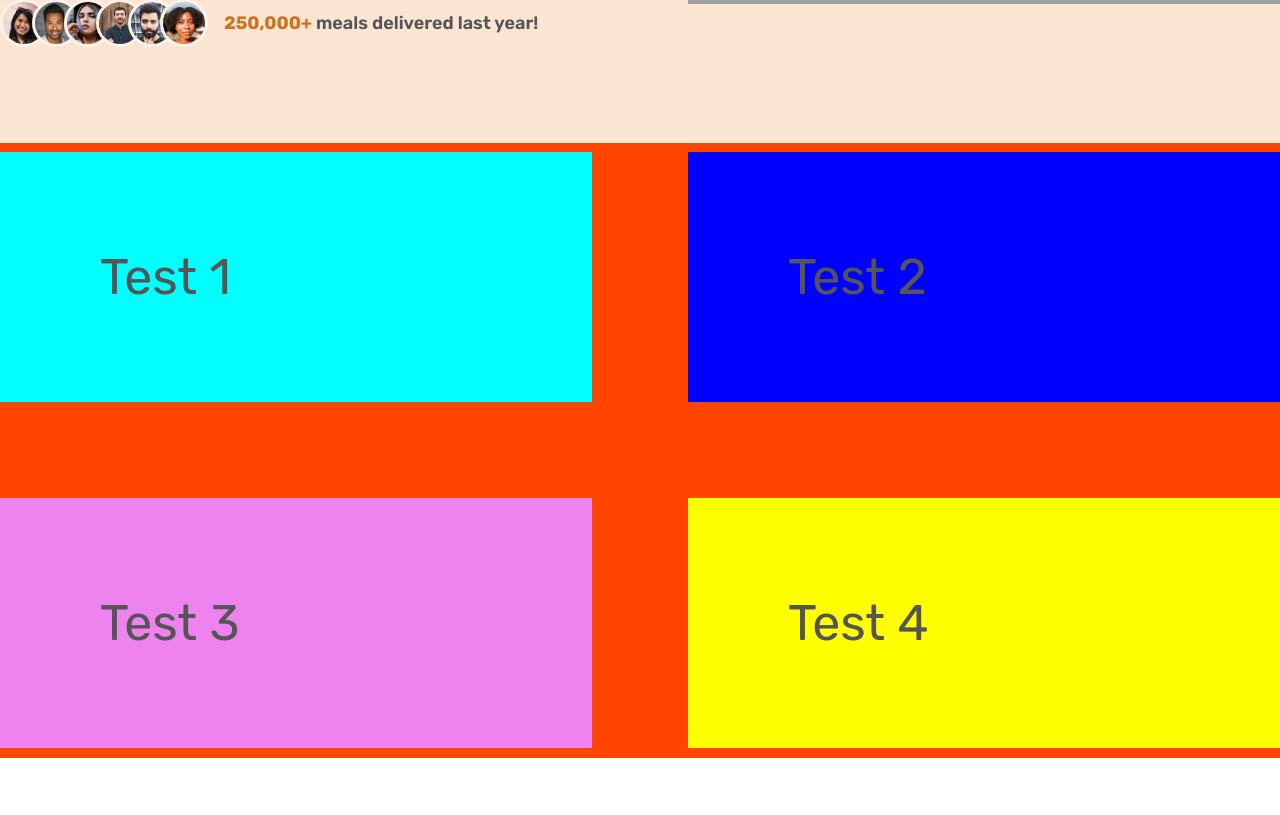
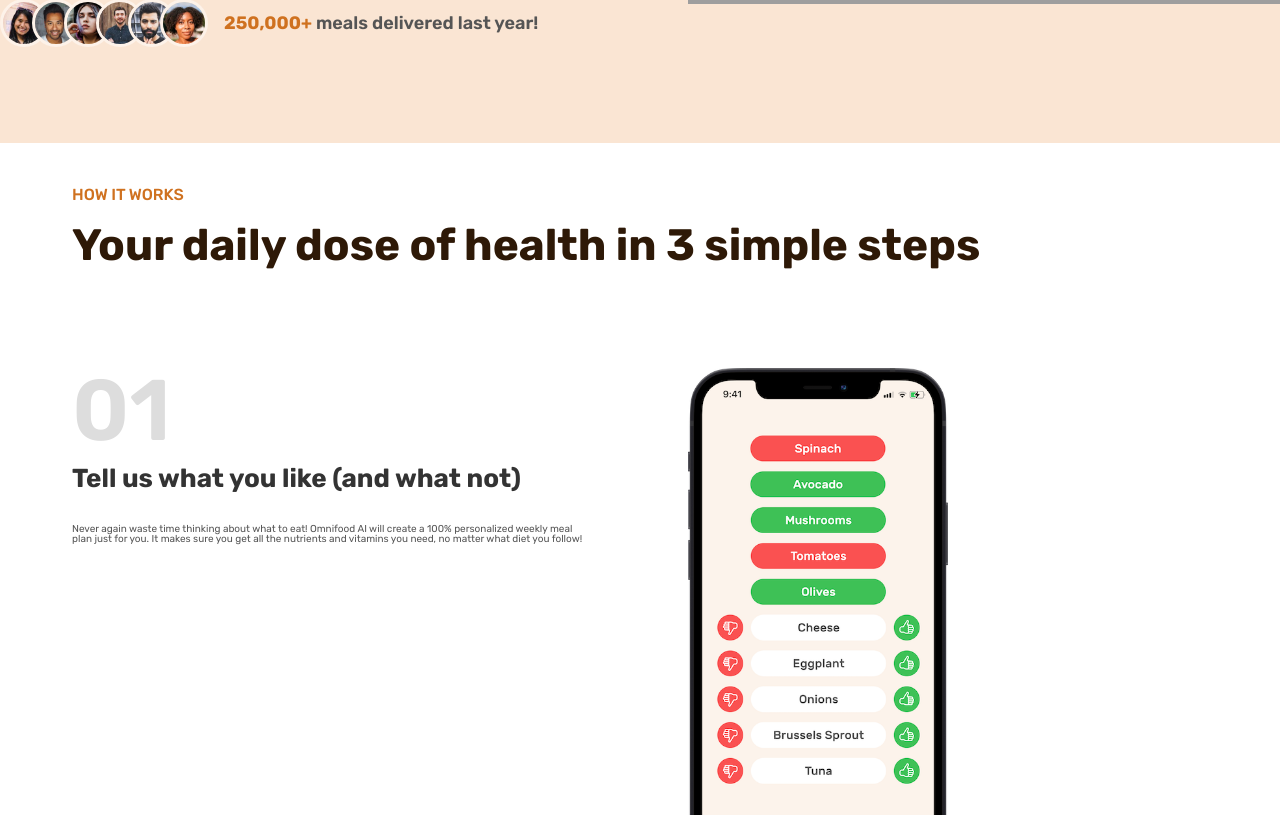
Before and after one commit to Priyo-prog/HTML-CSS-with-REACT, a React (Create React App) app: page / in a window 1280 px wide. Shown: the part 625-1440 px from the top of the page. Before the commit the page ends 1383 px from the top, so only its background shows below. Built offline with nearby package versions, Linux system fonts and the light colour scheme; grey boxes are pictures that could not be loaded.

Commit message:
HowSection updated

```diff
--- a/src/components/HeroSection/HeroSection.css
+++ b/src/components/HeroSection/HeroSection.css
@@ -91,6 +91,7 @@
     font-weight: 700;
     line-height: 1.1;
     color: #333;
+    color: #2e1907;
     letter-spacing: -0.5;
     margin-bottom: 3.2rem;
 }
@@ -100,3 +101,8 @@
     line-height: 1.6;
     margin-bottom: 4.8rem;
 }
+
+.section-how {
+    padding: 9.6rem;
+    margin-top: 40px;
+}
--- a/src/components/HeroSection/HeroSection.js
+++ b/src/components/HeroSection/HeroSection.js
@@ -29,7 +29,7 @@
         </div>
        </section>
 
-       <HowSection />
+       <HowSection className="section-how"/>
 
        </main>
     )
--- a/src/components/HeroSection/HowSection.css
+++ b/src/components/HeroSection/HowSection.css
@@ -32,35 +32,63 @@
 */
 
 .section-how {
-    padding: 9.6px 0;
-    background-color: orangered;
+    padding: 4.6px 0;
+
 }
+
+.container {
+    max-width: 120rem;
+    padding: 0 3.2rem;
+    margin: 0 auto;
+}
+
 
 .grid {
     display: grid;
     gap: 9.6rem;
-    grid-template-columns: 1fr 1fr;
 }
 
 
-.section-how div {
-    padding: 100px;
-    font-size: 50px;
+.grid--2--cols {
+    grid-template-columns: repeat(2, 1fr);
+}
+
+.step-img {
+    width: 50%;
+}
+
+.heading-secondary {
+    font-weight: 700;
+    color: #333;
+    color: #2e1907;
+    letter-spacing: -0.5;
+    font-size: 4.4rem;
+    line-height: 1.2;
+    margin-bottom: 9.6rem;
+}
+
+.heading-tertiary {
+    font-weight: 700;
+    color: #333;
+    letter-spacing: -0.5;
+    font-size: 2.6rem;
+    margin-bottom: 3.2rem;
 }
 
 
-.section-how div:nth-child(1) {
-    background-color: aqua;
+.subheading {
+    display: block;
+    font-size: 1.6rem;
+    font-weight: 500;
+    color: #cf711f;
+    text-transform: uppercase;
+    margin-bottom: 1.6rem;
+
 }
 
-.section-how div:nth-child(2) {
-    background-color: blue;
+.step-number {
+    font-size: 8.6rem;
+    font-weight: 600;
+    color: #ddd;
+    margin-bottom: 1.2rem;
 }
-
-.section-how div:nth-child(3) {
-    background-color: violet;
-}
-
-.section-how div:nth-child(4) {
-    background-color: yellow;
-}
--- a/src/components/HeroSection/HowSection.js
+++ b/src/components/HeroSection/HowSection.js
@@ -1,14 +1,77 @@
 import React from "react";
 import "./HowSection.css";
+import appScreen1 from "../images/app/app-screen-1.png";
+import appScreen2 from "../images/app/app-screen-2.png";
+import appScreen3 from "../images/app/app-screen-3.png";
 
 function HowSection() {
 
     return(
-        <section className="section-how grid">
-            <div>Test 1</div>
-            <div>Test 2</div>
-            <div>Test 3</div>
-            <div>Test 4</div>
+        <section className="section-how">
+           <div className="container">
+             <span className="subheading">How it works</span>
+             <h2 className="heading-secondary">Your daily dose of health
+             in 3 simple steps</h2>
+            </div>
+
+
+           <div className="container grid grid--2--cols">
+            {/* Step--01 */}
+             <div className="step-text-box">
+                <p className="step-number">01</p>
+                <h3 className="heading-tertiary">Tell us what you
+                like (and what not)</h3>
+                <p className="step-description">Never again waste time
+                    thinking about what to eat!
+                    Omnifood AI will create a 100% personalized weekly meal
+                    plan just for you. It makes sure you get all the nutrients
+                    and vitamins you need, no matter what diet you follow!
+                    </p>
+             </div>
+
+             <div className="step-img-box">
+                <img className="step-img" src={appScreen1}
+                alt="iphone app preferences selection screen"/>
+
+             </div>
+
+             {/* Step--02 */}
+             <div className="step-img-box">
+                <img className="step-img" src={appScreen2}
+                alt="meal approving plan"/>
+             </div>
+             <div className="step-text-box">
+                <p className="step-number">02</p>
+                <h3 className="heading-tertiary">
+                    Approve your weekly meal plan</h3>
+                 <p className="step-description">
+                 Once per week, approve the meal plan generated
+                 for you by Omnifood AI. You can change ingredients,
+                 swap entire meals, or even add your own recipes.
+                 </p>
+             </div>
+
+             {/* Step--03 */}
+             <div className="step-text-box">
+                <p className="step-number">03</p>
+                <h3 className="heading-tertiary">
+                Receive meals at convenient time</h3>
+                <p className="step-description">
+                Best chefs in town will cook your selected
+                meal every day, and we will deliver it to
+                your door whenever works best for you. You
+                can change delivery schedule and address daily!</p>
+             </div>
+             <div className="step-img-box">
+                <img className="step-img" src={appScreen3}
+                alt="iphone app delivery screen"/>
+
+             </div>
+
+
+
+
+           </div>
         </section>
     )
 
```
